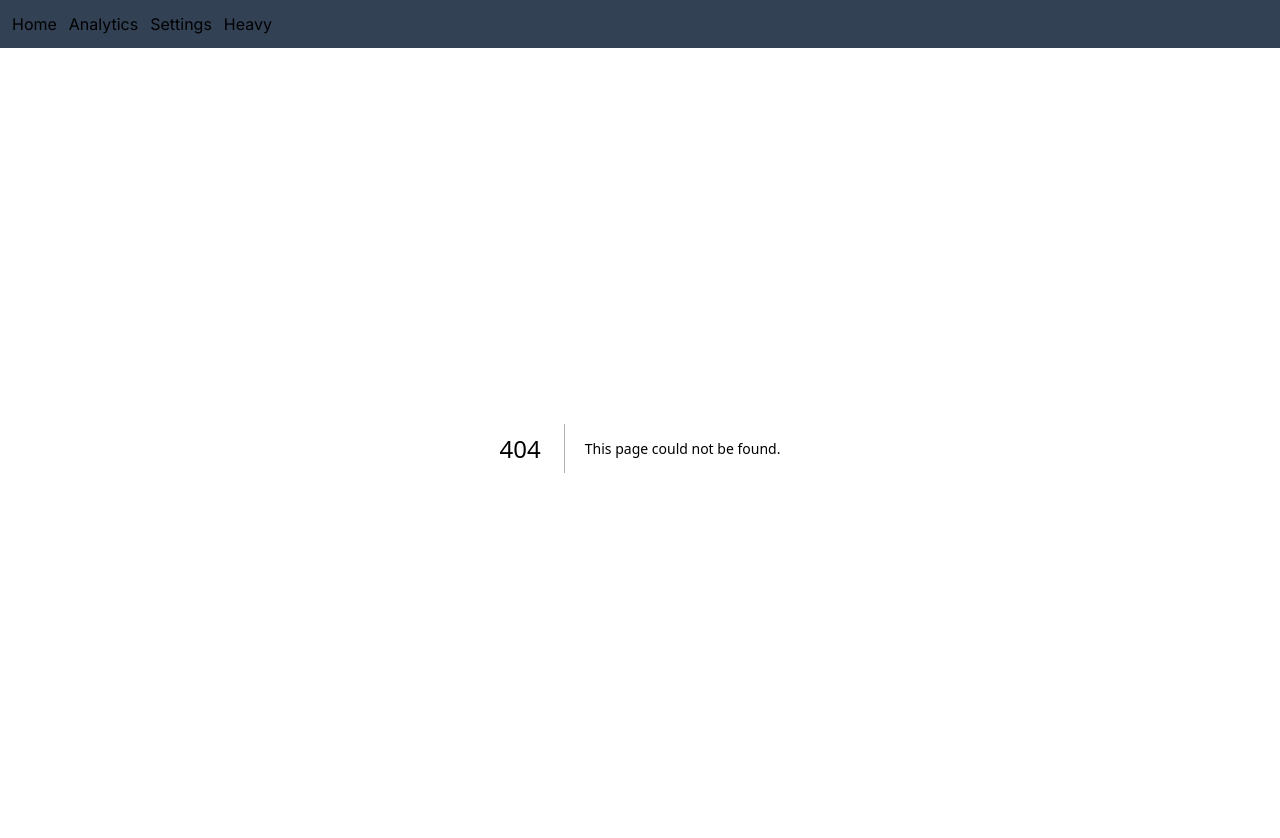
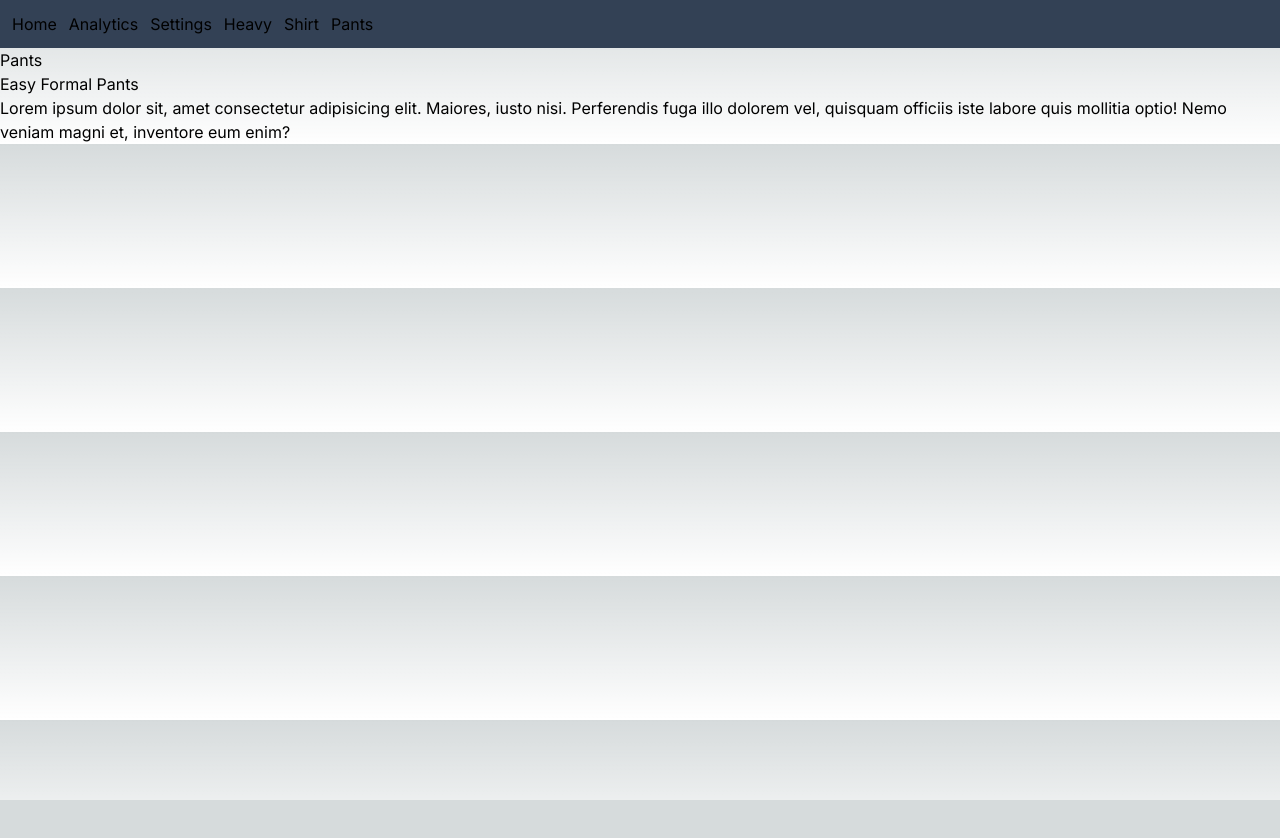
Before and after one commit to merndevreza/Next-JS, a Next.js app: page /pants/1 in a window 1280 px wide. Before the commit this address had no page. Shown: the top 838 px of the page. After the commit the page ends 800 px from the top, so only its background shows below. Built offline with nearby package versions, Linux system fonts and the light colour scheme.

Commit message:
route groups and dynamic routes

```diff
--- /dev/null
+++ b/app/(shop)/pants/[id]/page.js
@@ -0,0 +1,21 @@
+import pants from "@/data/pants";
+// it will only work in production build
+// export function generateStaticParams() {
+//   return pants.map((pant) => ({
+//     id: pant.id,
+//   }));
+// }
+
+const SinglePage = ({ params }) => {
+  const { id } = params;
+  const displayPant = pants.find((item) => item.id === Number(id));
+  return (
+    <div>
+      Pants
+      <h2>{displayPant?.title}</h2>
+      <p>{displayPant?.description}</p>
+    </div>
+  );
+};
+
+export default SinglePage;
--- /dev/null
+++ b/app/(shop)/pants/page.js
@@ -0,0 +1,17 @@
+import pants from "@/data/pants";
+import Link from "next/link";
+import React from "react";
+
+const PantsPage = () => {
+  return (
+    <div>
+      {pants.map((item) => (
+        <Link key={item.id} href={`/pants/${item.id}`}>
+          <p>{item.title}</p>
+        </Link>
+      ))}
+    </div>
+  );
+};
+
+export default PantsPage;
--- /dev/null
+++ b/app/(shop)/shirt/[id]/page.js
@@ -0,0 +1,14 @@
+import shirt from "@/data/shirts";
+
+const SinglePage = ({ params }) => {
+  const { id } = params;
+  const displayShirt = shirt.find((item) => item.id === Number(id));
+  return (
+    <div>
+      <h2>{displayShirt.title}</h2>
+      <p>{displayShirt.description}</p>
+    </div>
+  );
+};
+
+export default SinglePage;
--- /dev/null
+++ b/app/(shop)/shirt/page.js
@@ -0,0 +1,17 @@
+import shirt from "@/data/shirts";
+import Link from "next/link";
+
+const page = () => {
+  return (
+    <div>
+      Shorts...
+      {shirt.map((item) => (
+        <Link href={`/shirt/${item.id}`} key={item.id}>
+          <p>{item.title}</p>
+        </Link>
+      ))}
+    </div>
+  );
+};
+
+export default page;
--- a/app/error.js
+++ b/app/error.js
@@ -40,5 +40,5 @@ export default function RootError({ error, reset }) {
   </RootLayout>
 </GlobalError>;
 
-// Error will be cot by it's nearest error boundary.
+// Error will be caught by it's nearest error boundary.
 */
--- a/app/layout.js
+++ b/app/layout.js
@@ -21,6 +21,12 @@ export default function RootLayout({ children }) {
             <li>
               <CustomLink path="/heavy">Heavy</CustomLink>
             </li>
+            <li>
+              <CustomLink path="/shirt">Shirt</CustomLink>
+            </li>
+            <li>
+              <CustomLink path="/pants">Pants</CustomLink>
+            </li>
           </ul>
         </nav>
         {children}
--- /dev/null
+++ b/data/pants.js
@@ -0,0 +1,27 @@
+const pants = [
+   {
+     id: 1,
+     title: "Easy Formal Pants",
+     description:
+       "Lorem ipsum dolor sit, amet consectetur adipisicing elit. Maiores, iusto nisi. Perferendis fuga illo dolorem vel, quisquam officiis iste labore quis mollitia optio! Nemo veniam magni et, inventore eum enim?",
+   },
+   {
+     id: 2,
+     title: "Infinity Formal Pants",
+     description:
+       "Lorem ipsum dolor sit, amet consectetur adipisicing elit. Maiores, iusto nisi. Perferendis fuga illo dolorem vel, quisquam officiis iste labore quis mollitia optio! Nemo veniam magni et, inventore eum enim?",
+   },
+   {
+     id: 3,
+     title: "H Formal Pants",
+     description:
+       "Lorem ipsum dolor sit, amet consectetur adipisicing elit. Maiores, iusto nisi. Perferendis fuga illo dolorem vel, quisquam officiis iste labore quis mollitia optio! Nemo veniam magni et, inventore eum enim?",
+   },
+   {
+     id: 4,
+     title: "BlueDream Formal Pants",
+     description:
+       "Lorem ipsum dolor sit, amet consectetur adipisicing elit. Maiores, iusto nisi. Perferendis fuga illo dolorem vel, quisquam officiis iste labore quis mollitia optio! Nemo veniam magni et, inventore eum enim?",
+   },
+ ];
+ export default pants;
--- /dev/null
+++ b/data/shirts.js
@@ -0,0 +1,27 @@
+const shirt = [
+  {
+    id: 1,
+    title: "Easy Formal Shirt",
+    description:
+      "Lorem ipsum dolor sit, amet consectetur adipisicing elit. Maiores, iusto nisi. Perferendis fuga illo dolorem vel, quisquam officiis iste labore quis mollitia optio! Nemo veniam magni et, inventore eum enim?",
+  },
+  {
+    id: 2,
+    title: "Infinity Formal Shirt",
+    description:
+      "Lorem ipsum dolor sit, amet consectetur adipisicing elit. Maiores, iusto nisi. Perferendis fuga illo dolorem vel, quisquam officiis iste labore quis mollitia optio! Nemo veniam magni et, inventore eum enim?",
+  },
+  {
+    id: 3,
+    title: "H Formal Shirt",
+    description:
+      "Lorem ipsum dolor sit, amet consectetur adipisicing elit. Maiores, iusto nisi. Perferendis fuga illo dolorem vel, quisquam officiis iste labore quis mollitia optio! Nemo veniam magni et, inventore eum enim?",
+  },
+  {
+    id: 4,
+    title: "BlueDream Formal Shirt",
+    description:
+      "Lorem ipsum dolor sit, amet consectetur adipisicing elit. Maiores, iusto nisi. Perferendis fuga illo dolorem vel, quisquam officiis iste labore quis mollitia optio! Nemo veniam magni et, inventore eum enim?",
+  },
+];
+export default shirt;
```
